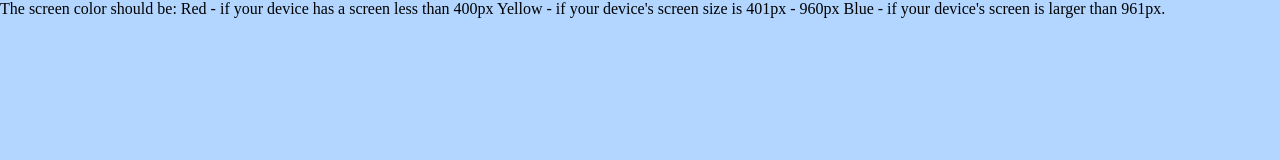
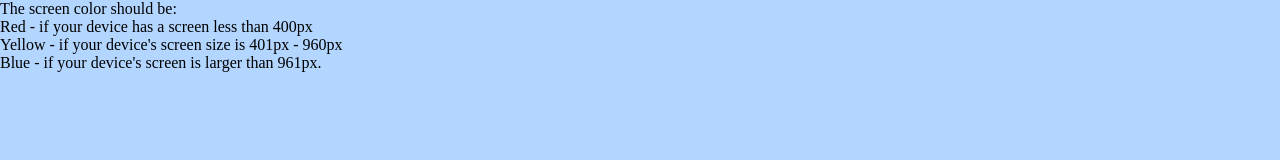
Before and after one commit to CindyJorgensen/Week5CSSMediaQuery, a plain HTML site: page index.html in a window 1280 px wide. Drawn offline with Linux system fonts and the light colour scheme; files that its build step writes are made by us from their sources.

Commit message:
update - 1

```diff
--- a/index.html
+++ b/index.html
@@ -7,9 +7,9 @@
     </head>
 
     <body>
-        The screen color should be:
-         Red - if your device has a screen less than 400px
-         Yellow - if your device's screen size is 401px - 960px
+        The screen color should be: <br>
+         Red - if your device has a screen less than 400px <br>
+         Yellow - if your device's screen size is 401px - 960px <br>
          Blue - if your device's screen is larger than 961px.
     </body>
 
```
Also changed, not shown: Responsive.html (deleted, +0 -13 lines).
